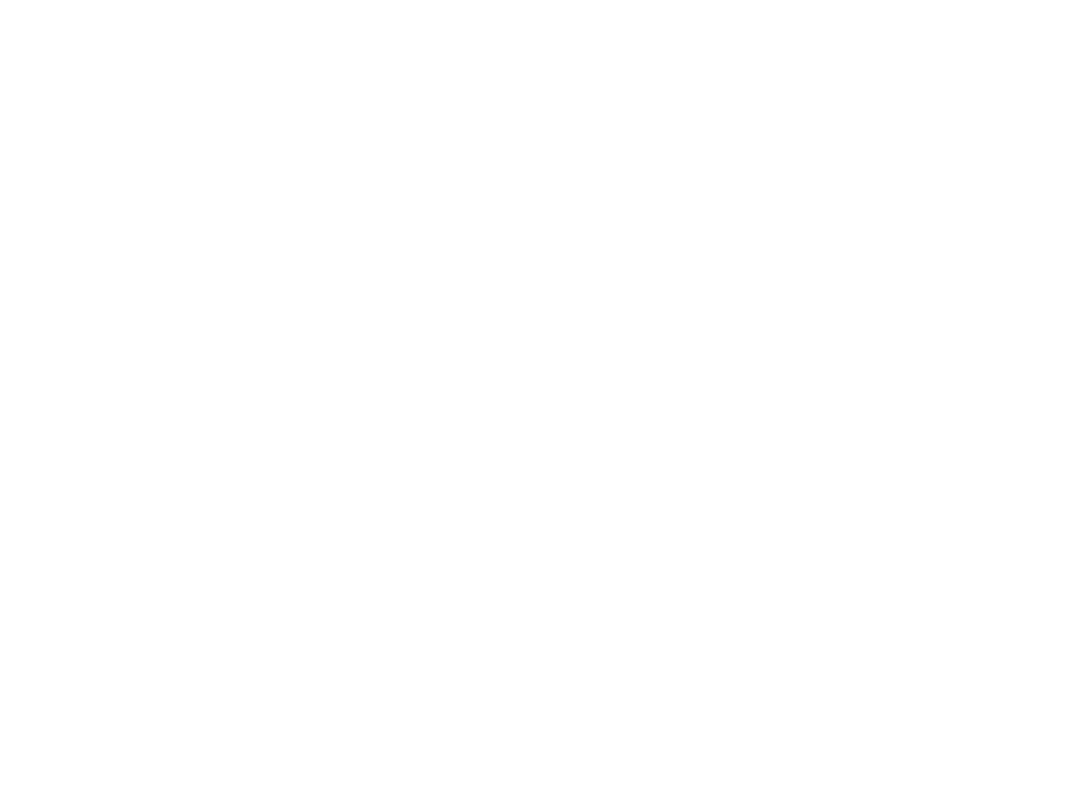
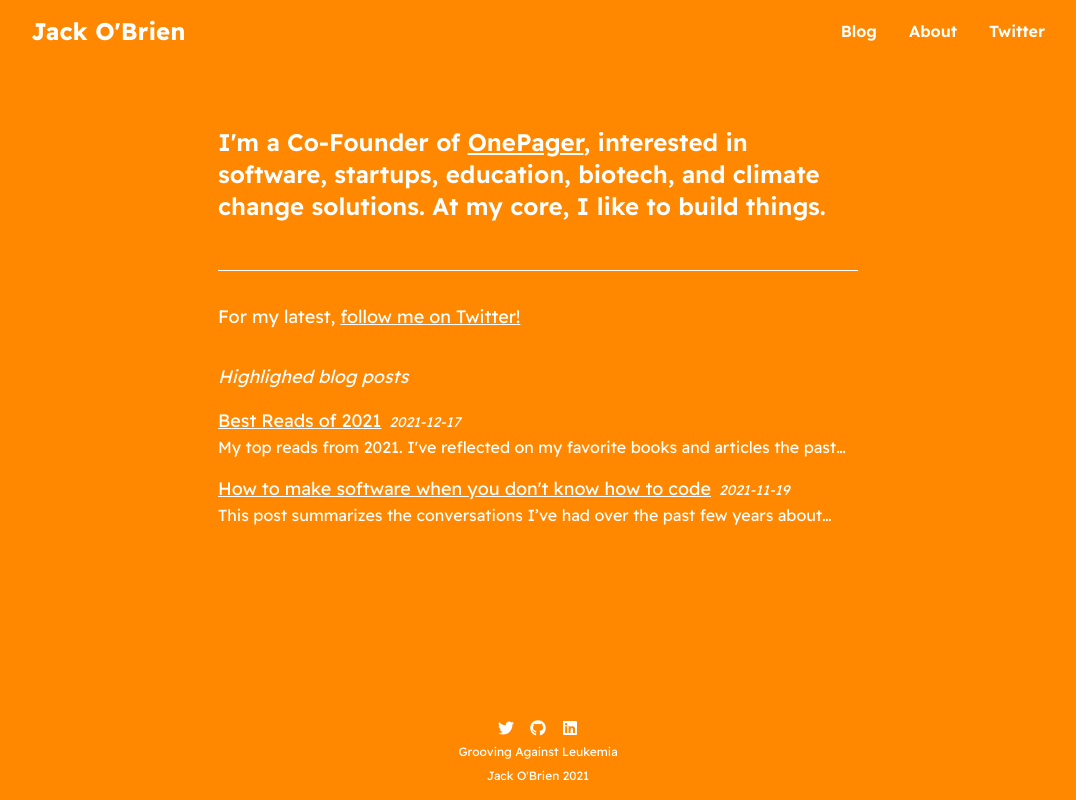
Before and after one commit to jfobrien29/text-reflect, a Next.js app: page / in a window 1280 px wide. Shown: the whole page, without its empty margins (102-1178 px from the left). Built offline with nearby package versions, Linux system fonts and the light colour scheme.

Commit message:
undo changes

```diff
--- a/src/styles/global.css
+++ b/src/styles/global.css
@@ -2,9 +2,9 @@
 @tailwind components;
 @tailwind utilities;
 
-/* html {
+html {
   @apply bg-orange;
-} */
+}
 
 .max-w-1030 {
   max-width: 1030px;
```
